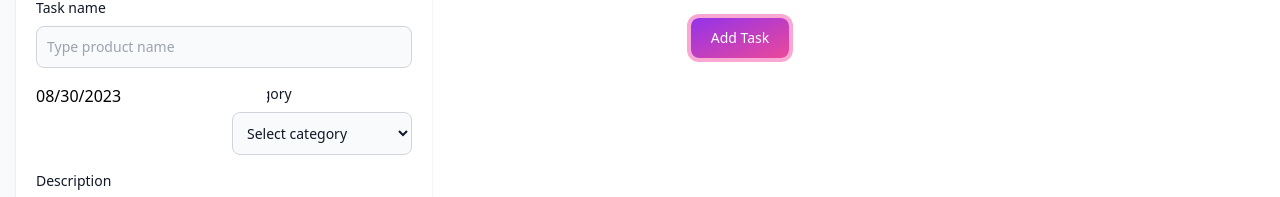
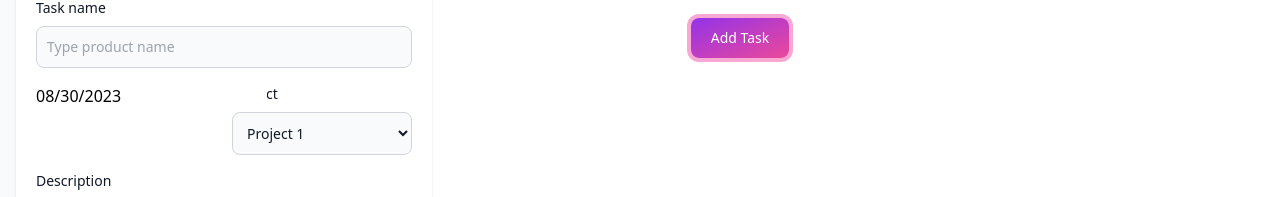
Before and after one commit to Sharqiewicz/Sharqist, a React (Vite) app: page / in a window 1280 px wide. Both pictures are taken after a click on the button "Add Task". Shown: the part 111-308 px from the top of the page. Built offline with nearby package versions, Linux system fonts and the light colour scheme.

Commit message:
add displaying mocked userProjects

```diff
--- a/src/modals/AddTaskModal/AddTaskModal.tsx
+++ b/src/modals/AddTaskModal/AddTaskModal.tsx
@@ -2,6 +2,12 @@ import { createPortal } from 'react-dom'
 import { FormEvent, FormEventHandler, useReducer, useState } from 'react'
 import DatePicker from 'react-datepicker'
 import 'react-datepicker/dist/react-datepicker.css'
+
+type UserProjects = string[]
+
+function getUserProjects(): UserProjects {
+  return ['Project 1', 'Project 2', 'Project 3']
+}
 
 type FormState = {
   [key: string]: string | number | boolean
@@ -41,6 +47,8 @@ export const AddTaskModal: React.FC<{
     console.log(formData)
   }
 
+  const userProjects = getUserProjects()
+
   return isOpen ? (
     createPortal(
       renderTaskModal({
@@ -50,6 +58,7 @@ export const AddTaskModal: React.FC<{
         setStartDate,
         handleChange,
         onSubmit,
+        userProjects,
       }),
       document.getElementById('root') || document.body,
     )
@@ -65,6 +74,7 @@ interface RenderTaskModalProps {
   setStartDate: React.Dispatch<React.SetStateAction<Date>>
   handleChange: (event: ChangeEvent) => void
   onSubmit: FormEventHandler<HTMLFormElement>
+  userProjects: string[]
 }
 
 const renderTaskModal = ({
@@ -74,6 +84,7 @@ const renderTaskModal = ({
   setStartDate,
   handleChange,
   onSubmit,
+  userProjects,
 }: RenderTaskModalProps) => (
   <section
     id='crud-modal'
@@ -91,7 +102,11 @@ const renderTaskModal = ({
               selected={startDate}
               onChange={date => setStartDate(date as Date)}
             />
-            {renderCategory(handleChange)}
+            {userProjects.length ? (
+              renderProjects(userProjects, handleChange)
+            ) : (
+              <></>
+            )}
             {renderDescription(handleChange)}
           </div>
           {renderSubmitButton()}
@@ -152,24 +167,25 @@ const renderTaskName = (handleChange: (event: ChangeEvent) => void) => (
   </div>
 )
 
-const renderCategory = (handleChange: (event: ChangeEvent) => void) => (
+const renderProjects = (
+  userProjects: UserProjects,
+  handleChange: (event: ChangeEvent) => void,
+) => (
   <div className='col-span-2 sm:col-span-1'>
     <label
       htmlFor='category'
       className='block mb-2 text-sm font-medium text-gray-900 dark:text-white'
     >
-      Category
+      Project
     </label>
     <select
       onSelect={e => handleChange(e as unknown as ChangeEvent)}
       id='category'
       className='bg-gray-50 border border-gray-300 text-gray-900 text-sm rounded-lg focus:ring-primary-500 focus:border-primary-500 block w-full p-2.5 dark:bg-gray-600 dark:border-gray-500 dark:placeholder-gray-400 dark:text-white dark:focus:ring-primary-500 dark:focus:border-primary-500'
     >
-      <option selected={true}>Select category</option>
-      <option value='TV'>TV/Monitors</option>
-      <option value='PC'>PC</option>
-      <option value='GA'>Gaming/Console</option>
-      <option value='PH'>Phones</option>
+      {userProjects.map(project => (
+        <option value={project}>{project}</option>
+      ))}
     </select>
   </div>
 )
```
